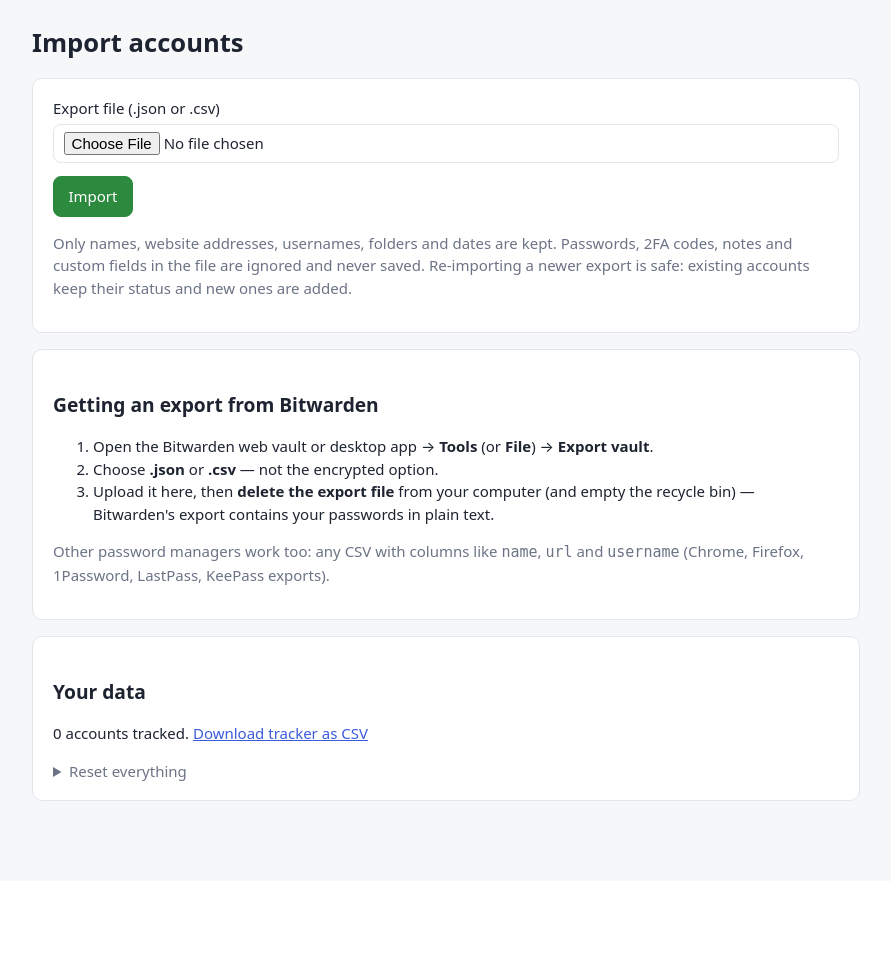
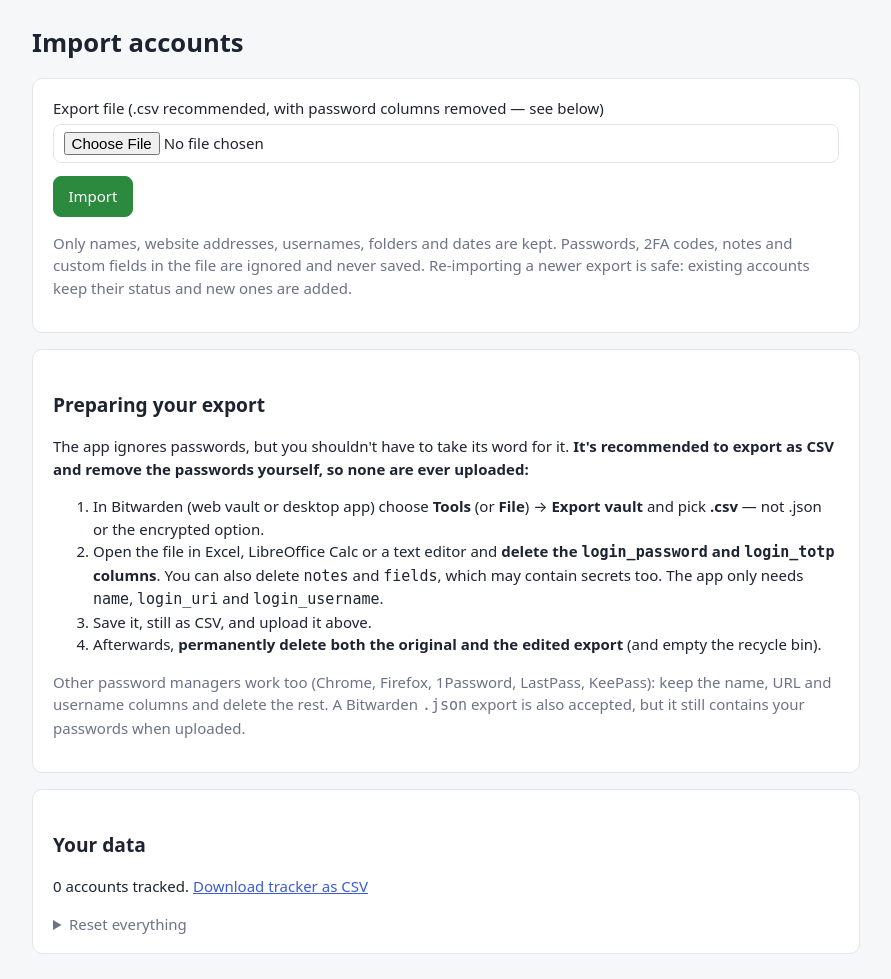
Before and after one commit to elliottmarter/account-cleanup, a Flask app: page /import in a window 1280 px wide. Shown: the part 59-1038 px from the top of the page, without its empty margins (194-1085 px from the left). Before the commit the page ends 860 px from the top, so only its background shows below. Run offline with Flask 3, Linux system fonts and the light colour scheme; data that the repository does not hold is empty; parts of the project's set-up code (start-up, migrations or seed data) failed here and were passed over.

Commit message:
Import page: recommend a CSV export with password columns removed
Co-Authored-By: Claude Opus 5.5 <noreply@anthropic.com>

```diff
--- a/app/templates/import.html
+++ b/app/templates/import.html
@@ -5,7 +5,7 @@
 
 <section class="panel">
   <form method="post" enctype="multipart/form-data" class="stack">
-    <label>Export file (.json or .csv)
+    <label>Export file (.csv recommended, with password columns removed — see below)
       <input type="file" name="export" accept=".json,.csv,application/json,text/csv" required>
     </label>
     <div><button class="btn ok">Import</button></div>
@@ -18,13 +18,18 @@
 </section>
 
 <section class="panel">
-  <h2>Getting an export from Bitwarden</h2>
+  <h2>Preparing your export</h2>
+  <p>
+    The app ignores passwords, but you shouldn't have to take its word for it.
+    <b>It's recommended to export as CSV and remove the passwords yourself, so none are ever uploaded:</b>
+  </p>
   <ol>
-    <li>Open the Bitwarden web vault or desktop app → <b>Tools</b> (or <b>File</b>) → <b>Export vault</b>.</li>
-    <li>Choose <b>.json</b> or <b>.csv</b> — not the encrypted option.</li>
-    <li>Upload it here, then <b>delete the export file</b> from your computer (and empty the recycle bin) — Bitwarden's export contains your passwords in plain text.</li>
+    <li>In Bitwarden (web vault or desktop app) choose <b>Tools</b> (or <b>File</b>) → <b>Export vault</b> and pick <b>.csv</b> — not .json or the encrypted option.</li>
+    <li>Open the file in Excel, LibreOffice Calc or a text editor and <b>delete the <code>login_password</code> and <code>login_totp</code> columns</b>. You can also delete <code>notes</code> and <code>fields</code>, which may contain secrets too. The app only needs <code>name</code>, <code>login_uri</code> and <code>login_username</code>.</li>
+    <li>Save it, still as CSV, and upload it above.</li>
+    <li>Afterwards, <b>permanently delete both the original and the edited export</b> (and empty the recycle bin).</li>
   </ol>
-  <p class="muted">Other password managers work too: any CSV with columns like <code>name</code>, <code>url</code> and <code>username</code> (Chrome, Firefox, 1Password, LastPass, KeePass exports).</p>
+  <p class="muted">Other password managers work too (Chrome, Firefox, 1Password, LastPass, KeePass): keep the name, URL and username columns and delete the rest. A Bitwarden <code>.json</code> export is also accepted, but it still contains your passwords when uploaded.</p>
 </section>
 
 <section class="panel">
```
